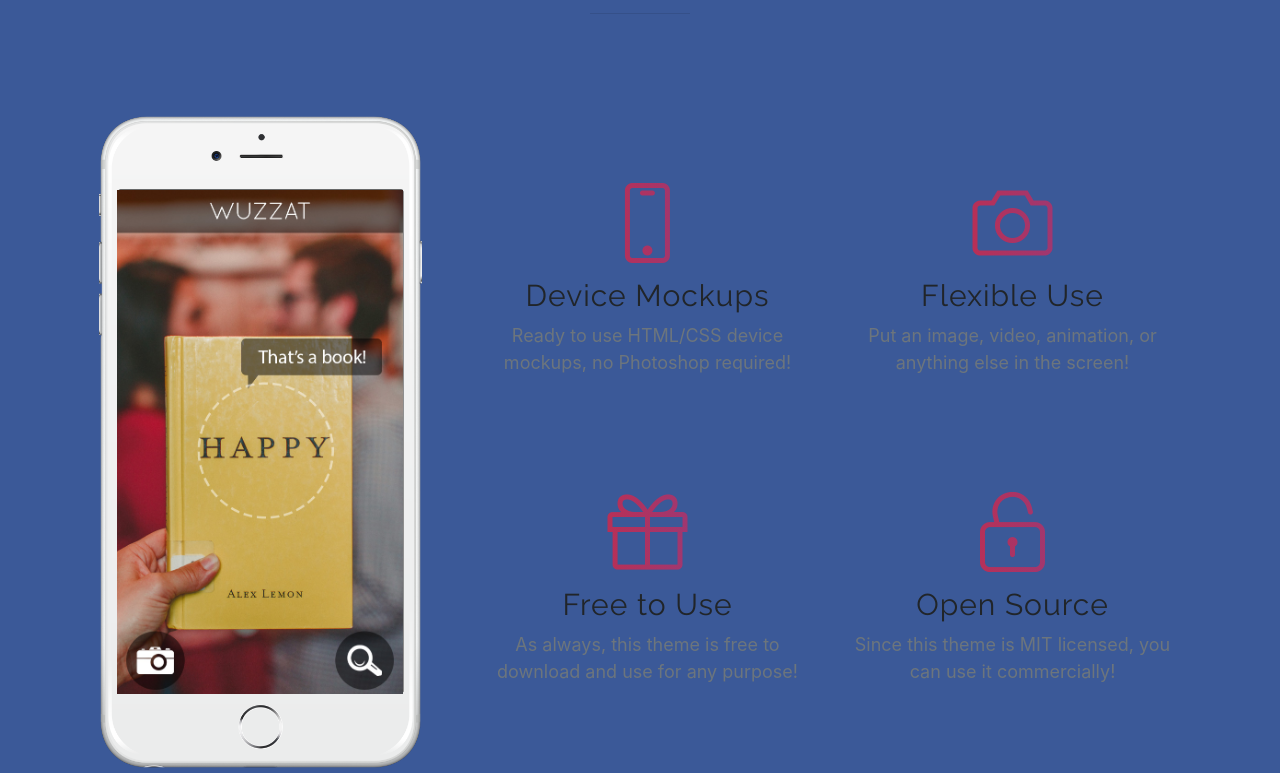
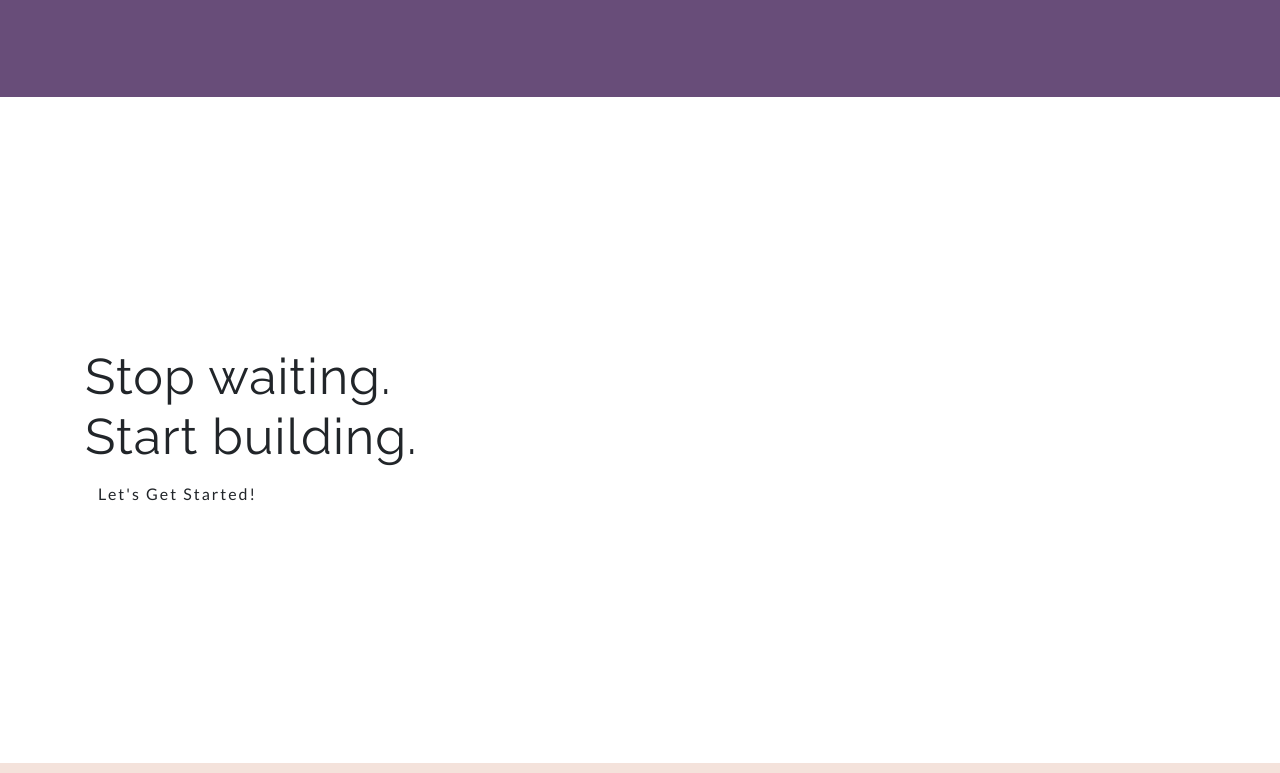
Before and after one commit to museumproject/museumproject.github.io, a website with bundled scripts: page index.html in a window 1280 px wide. Shown: the part 1776-2549 px from the top of the page. Built offline with nearby package versions, Linux system fonts and the light colour scheme; a web font is replaced by a local one.

Commit message:
Fix some colors and spacing

```diff
--- a/css/new-age.css
+++ b/css/new-age.css
@@ -238,8 +238,8 @@ header.masthead .device-container .screen img {
 }
 
 #research {
-  background-color: #3b5998;
-  min-height: 775px;
+  background-color: #684D79;
+  color: white;
 }
 
 #observation {
@@ -288,7 +288,7 @@ section.download .badges .badge-link img {
 }
 
 section.research .section-heading {
-  margin-bottom: 100px;
+  /* margin-bottom: 100px; */
 }
 
 section.research .section-heading h2 {
@@ -306,7 +306,7 @@ section.research .feature-item {
 }
 
 section.research .device-container {
-  margin-bottom: 100px;
+  /* margin-bottom: 100px; */
 }
 
 @media (min-width: 992px) {
@@ -368,7 +368,8 @@ section.cta .overlay {
   left: 0;
   width: 100%;
   height: 100%;
-  background-color: rgba(0, 0, 0, 0.5);
+  /* This thing below does the image fading effect */
+  /* background-color: rgba(0, 0, 0, 0.5); */
 }
 
 section.contact {
--- a/index.html
+++ b/index.html
@@ -118,78 +118,26 @@
     <div class="container">
       <div class="section-heading text-center">
         <h2>Research</h2>
-        <p class="text-muted">
+        <p>
           When beginning our project, we started with our research phase.
           We wanted to effectively understand our problem area within art museums.
           This process included interviews with our target user group, competitive analysis of
           existing processes, and conducting observations at a local museum. </p>
-        <hr>
-      </div>
-      <div class="row">
-        <div class="col-lg-4 my-auto">
-          <div class="device-container">
-            <div class="device-mockup iphone6_plus portrait white">
-              <div class="device">
-                <div class="screen">
-                  <!-- Demo image for screen mockup, you can put an image here, some HTML, an animation, video, or anything else! -->
-                  <img src="img/demo-screen-1.jpg" class="img-fluid" alt="">
-                </div>
-                <div class="button">
-                  <!-- You can hook the "home button" to some JavaScript events or just remove it -->
-                </div>
-              </div>
-            </div>
-          </div>
-        </div>
-        <div class="col-lg-8 my-auto">
-          <div class="container-fluid">
-            <div class="row">
-              <div class="col-lg-6">
-                <div class="feature-item">
-                  <i class="icon-screen-smartphone text-primary"></i>
-                  <h3>Device Mockups</h3>
-                  <p class="text-muted">Ready to use HTML/CSS device mockups, no Photoshop required!</p>
-                </div>
-              </div>
-              <div class="col-lg-6">
-                <div class="feature-item">
-                  <i class="icon-camera text-primary"></i>
-                  <h3>Flexible Use</h3>
-                  <p class="text-muted">Put an image, video, animation, or anything else in the screen!</p>
-                </div>
-              </div>
-            </div>
-            <div class="row">
-              <div class="col-lg-6">
-                <div class="feature-item">
-                  <i class="icon-present text-primary"></i>
-                  <h3>Free to Use</h3>
-                  <p class="text-muted">As always, this theme is free to download and use for any purpose!</p>
-                </div>
-              </div>
-              <div class="col-lg-6">
-                <div class="feature-item">
-                  <i class="icon-lock-open text-primary"></i>
-                  <h3>Open Source</h3>
-                  <p class="text-muted">Since this theme is MIT licensed, you can use it commercially!</p>
-                </div>
-              </div>
-            </div>
-          </div>
-        </div>
       </div>
     </div>
   </section>
 
+<div class="cta-content"  data-parallax="scroll" data-image-src="img/placeholder.jpg">
   <section class="cta">
-    <div class="cta-content"  data-parallax="scroll" data-image-src="img/placeholder.jpg">
+
       <div class="container">
         <h2>Stop waiting.<br>Start building.</h2>
         <a href="#contact" class="btn btn-outline btn-xl js-scroll-trigger">Let's Get Started!</a>
       </div>
-    </div>
+
     <div class="overlay"></div>
   </section>
+  </div>
 
   <section class="contact bg-primary" id="contact">
     <div class="container">
```
